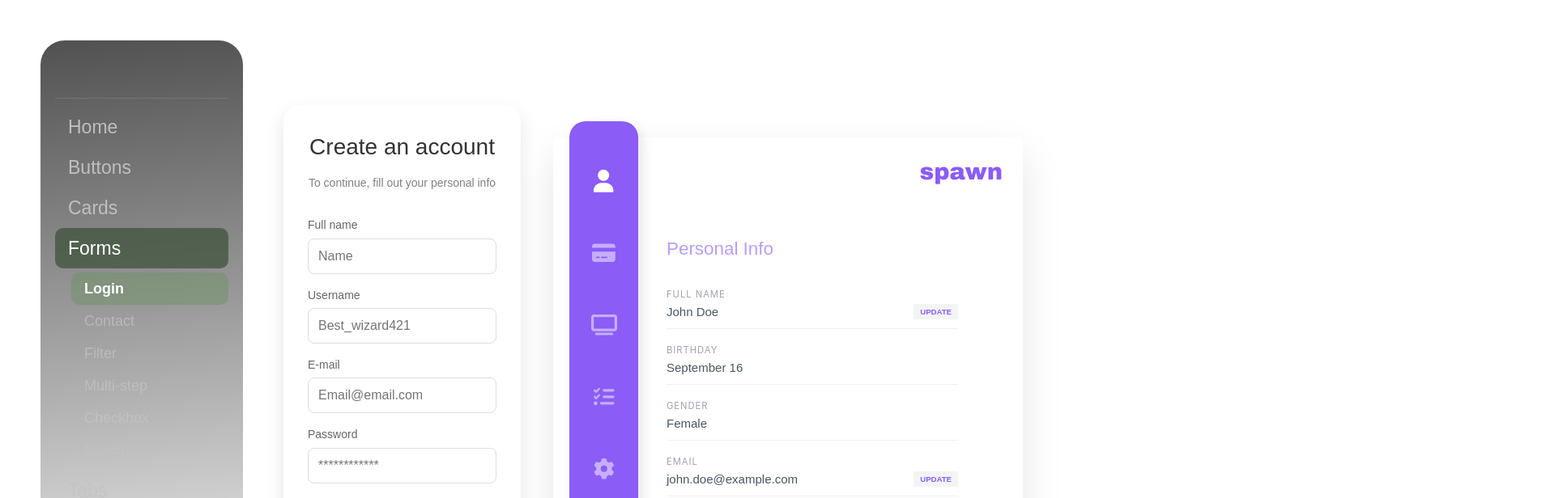
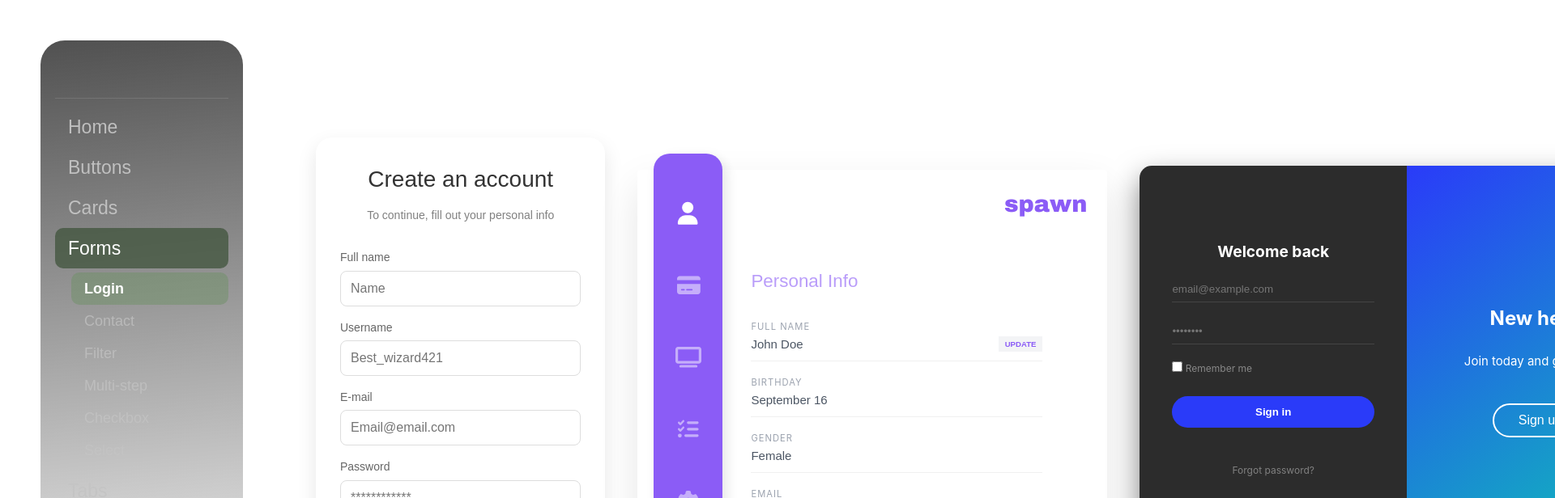
Before and after one commit to chvessel/portefolio, a Vue app: page /forms/login in a window 1280 px wide. Shown: the top 616 px of the page at 81% size, 1920 px wide, since content can reach past the window. Built offline with nearby package versions, Linux system fonts and the light colour scheme.

Commit message:
add switch loginform

```diff
--- /dev/null
+++ b/src/components/forms/LoginOrSignUpForm.vue
@@ -0,0 +1,250 @@
+<script setup>
+import { ref } from 'vue'
+
+const isLoginMode = ref(true)
+
+const toggleAuth = () => {
+    isLoginMode.value = !isLoginMode.value
+}
+
+const handleAuthAction = () => {
+    alert(isLoginMode.value ? "Logging in..." : "Creating account...")
+}
+</script>
+
+<template>
+    <div class="auth-container" :class="{ 'show-signup': !isLoginMode }">
+
+        <div class="overlay-section">
+            <div class="overlay-panel">
+                <div class="overlay-content">
+                    <h2>{{ isLoginMode ? 'New here?' : 'Welcome back!' }}</h2>
+                    <p>
+                        {{ isLoginMode
+                            ? 'Join today and go explore.'
+                            : 'Already have an account? Sign in right here.'
+                        }}
+                    </p>
+                    <button class="switch-btn" @click="toggleAuth">
+                        {{ isLoginMode ? 'Sign up' : 'Sign in' }}
+                    </button>
+                </div>
+            </div>
+        </div>
+
+        <div class="form-panel login-form">
+            <h2>Welcome back</h2>
+            <div class="input-field">
+                <input type="email" placeholder="email@example.com">
+            </div>
+            <div class="input-field">
+                <input type="password" placeholder="••••••••">
+            </div>
+            <div class="form-options">
+                <label><input type="checkbox"> Remember me</label>
+            </div>
+            <button class="signin-btn login-color" @click="handleAuthAction">Sign in</button>
+                <a class="forgot" href="#">Forgot password?</a>
+        </div>
+
+        <div class="form-panel signup-form">
+            <h2>Create account</h2>
+            <div class="input-field">
+                <input type="text" placeholder="Your name">
+            </div>
+            <div class="input-field">
+                <input type="email" placeholder="email@example.com">
+            </div>
+            <div class="input-field">
+                <input type="password" placeholder="Create password">
+            </div>
+            <button class="signin-btn signup-color" @click="handleAuthAction">Sign up</button>
+        </div>
+
+    </div>
+</template>
+
+<style scoped>
+.auth-container {
+    position: relative;
+    width: 830px;
+    height: 500px;
+    border-radius: 15px;
+    overflow: hidden;
+    display: flex;
+    box-shadow: 0 15px 35px rgba(0, 0, 0, 0.5);
+    margin-top: 35px;
+}
+
+.form-panel {
+    position: absolute;
+    top: 0;
+    height: 100%;
+    width: 50%;
+    display: flex;
+    flex-direction: column;
+    justify-content: center;
+    align-items: center;
+    padding: 40px;
+    transition: all 0.6s ease-in-out;
+    background: #2c2c2c;
+}
+
+.login-form {
+    left: 0;
+    z-index: 2;
+}
+
+.signup-form {
+    left: 0;
+    opacity: 0;
+    z-index: 1;
+}
+
+.show-signup .login-form {
+    transform: translateX(100%);
+    opacity: 0;
+}
+
+.show-signup .signup-form {
+    transform: translateX(100%);
+    opacity: 1;
+    z-index: 5;
+}
+
+.input-field {
+    width: 100%;
+    max-width: 280px;
+    margin-bottom: 20px;
+}
+
+.input-field label {
+    display: block;
+    color: #959393;
+    font-size: 0.8rem;
+    margin-bottom: 5px;
+}
+
+.input-field input {
+    width: 100%;
+    background: transparent;
+    border: none;
+    border-bottom: 1px solid #444;
+    padding: 8px 0;
+    color: white;
+    outline: none;
+    transition: border-color 0.3s;
+}
+
+.input-field input:focus {
+    border-bottom: 1px solid #2a3bf9;
+}
+
+.forgot{
+    color: grey;
+    margin: 40px 0px 20px 0px;
+    padding: none;
+    font-size: 0.75rem;
+}
+
+.forgot:hover {
+    justify-content: space-between;
+    font-size: 0.77rem;
+    color: #0dc9b3;
+    background: none;
+    margin: 40px 0px 20px 0px;
+}
+
+.overlay-section {
+    position: absolute;
+    top: 0;
+    left: 50%;
+    width: 50%;
+    height: 100%;
+    overflow: hidden;
+    transition: transform 0.6s ease-in-out;
+    z-index: 100;
+}
+
+.show-signup .overlay-section {
+    transform: translateX(-100%);
+}
+
+.overlay-panel {
+    background: linear-gradient(144deg, #2a3bf9, #0dc9b3);
+    color: white;
+    height: 100%;
+    width: 100%;
+    display: flex;
+    align-items: center;
+    justify-content: center;
+    text-align: center;
+}
+
+.overlay-content {
+    padding: 40px;
+}
+
+.overlay-content h2{
+    padding: 6px;
+    font-weight: bold;
+    font-size: 1.5rem;
+}
+
+.signin-btn {
+    width: 100%;
+    max-width: 280px;
+    padding: 12px;
+    border: none;
+    border-radius: 25px;
+    color: white;
+    font-weight: bold;
+    cursor: pointer;
+    margin-top: 10px;
+    background: #2a3bf9;
+}
+
+.signin-btn:hover {
+    cursor: pointer;
+    margin-top: 10px;
+    background: #2294ff;
+}
+
+
+.signup-color {
+    background: #0dc9b3;
+}
+
+.switch-btn {
+    background: transparent;
+    border: 2px solid white;
+    padding: 10px 30px;
+    border-radius: 25px;
+    color: white;
+    cursor: pointer;
+    margin-top: 40px;
+    font-size: 1rem;
+}
+
+.switch-btn:hover{
+    background-color: rgba(255, 255, 255, 0.275);
+    font-size: 1.05rem;
+}
+
+.form-options {
+    display: flex;
+    justify-content: space-between;
+    width: 100%;
+    max-width: 280px;
+    font-size: 0.75rem;
+    color: #888;
+    margin-bottom: 15px;
+}
+
+h2 {
+    color: white;
+    margin-bottom: 15px;
+    font-weight: bold;
+    font-size: 1.2rem;
+}
+</style>
--- a/src/pages/forms/LoginForms.vue
+++ b/src/pages/forms/LoginForms.vue
@@ -1,22 +1,23 @@
 <script setup>
 import FormToggle from '@/components/forms/FormToggle.vue';
 import Login1 from '@/components/forms/Login1.vue';
+import LoginOrSignUpForm from '@/components/forms/LoginOrSignUpForm.vue';
 
 
 </script>
 
 <template>
   <div class="login-forms">
-
     <Login1 />
     <FormToggle />
+    <LoginOrSignUpForm />
   </div>
 </template>
 
 <style scoped>
 .login-forms {
-  display: grid;
-  grid-template-rows: 100px 300px;
-  grid-template-columns: 1.5fr 1fr;
+  display: flex;
+  margin: 40px 40px 40px 40px;
+  width: 90%;
 }
-</style>
+  </style>
```
